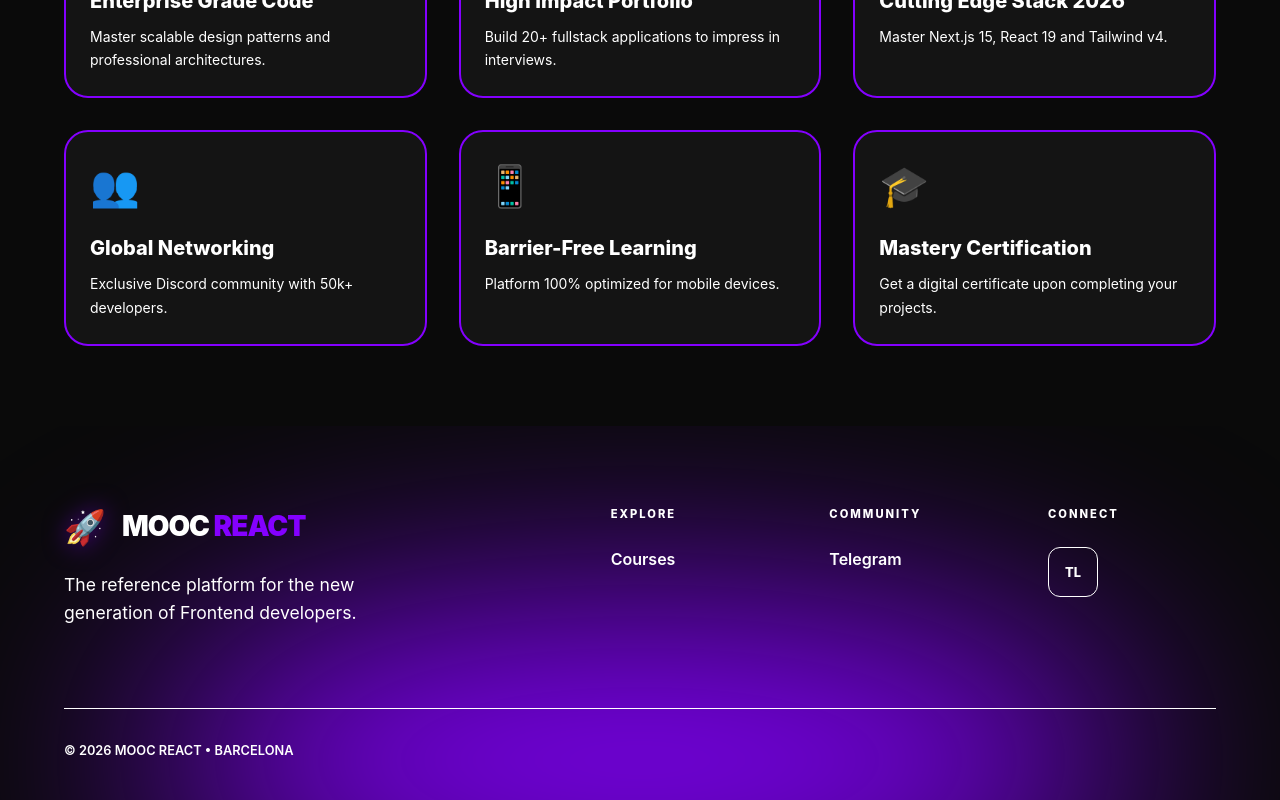
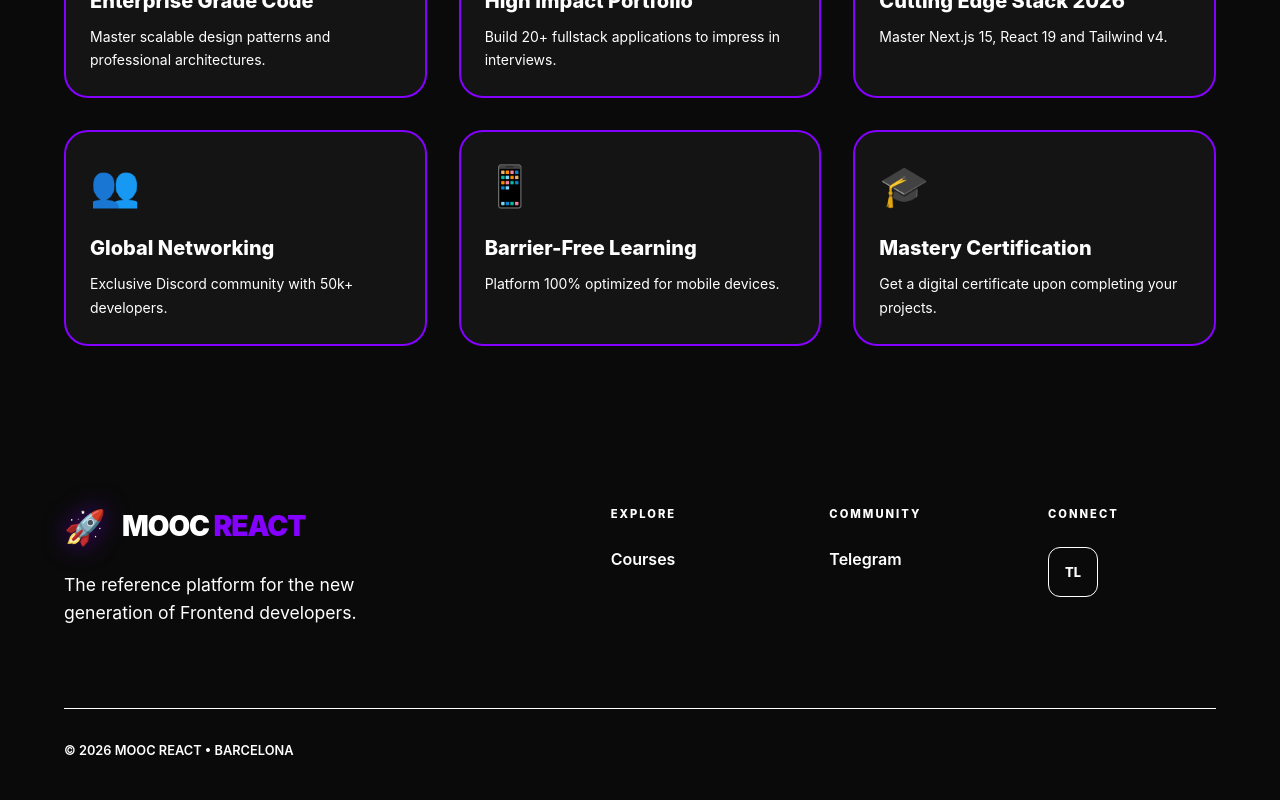
Before and after one commit to dj2026/mooc-2026, a React (Vite) app: page / in a window 1280 px wide. Shown: the part 1996-2796 px from the top of the page. Built offline with nearby package versions, Linux system fonts and the light colour scheme; no server answers.

Commit message:
footer fix

```diff
--- a/src/components/Footer.tsx
+++ b/src/components/Footer.tsx
@@ -48,7 +48,6 @@ export function Footer() {
           transform: 'translateX(-50%)',
           width: { xs: '300px', md: '1000px' },
           height: '300px',
-          bgcolor: 'primary.main',
           filter: 'blur(120px)',
           pointerEvents: 'none',
           borderRadius: '50%',
@@ -112,7 +111,7 @@ export function Footer() {
                       fontSize: '0.8rem',
                       fontWeight: 800,
                       transition: '0.4s',
-                      '&:hover': { bgcolor: 'primary.main' + '1A', borderColor: 'primary.main', color: 'primary.main', transform: 'translateY(-5px)' }
+                      '&:hover': { borderColor: 'primary.main', color: 'primary.main', transform: 'translateY(-5px)' }
                     }}
                   >
                     {social}
@@ -127,7 +126,6 @@ export function Footer() {
             mt: { xs: 6, md: 10 },
             pt: 4,
             borderTop: '1px solid',
-            borderColor: theme.palette.mode === 'dark' ? '#ffffff' : '#000000',
             display: 'flex',
             flexDirection: { xs: 'column', md: 'row' },
             justifyContent: 'space-between',
```
